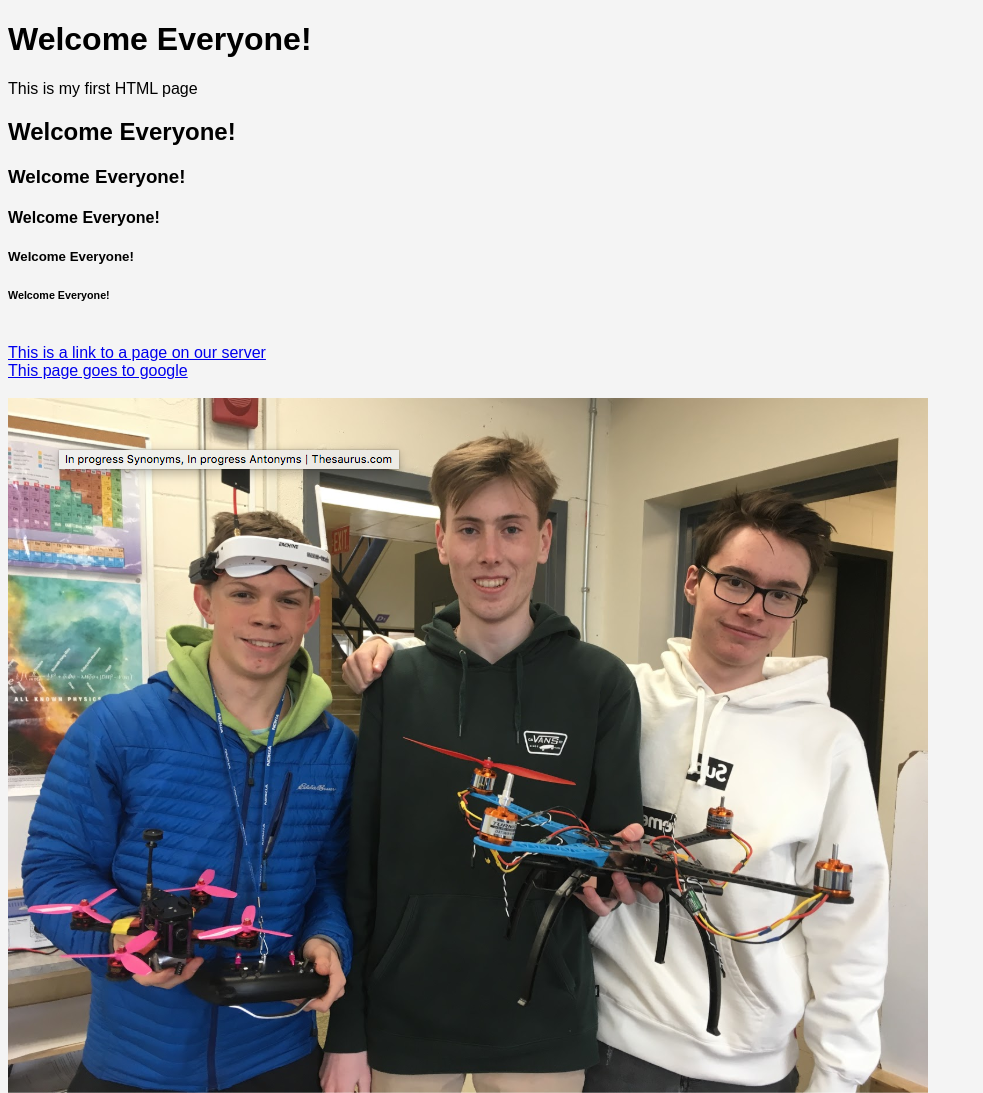
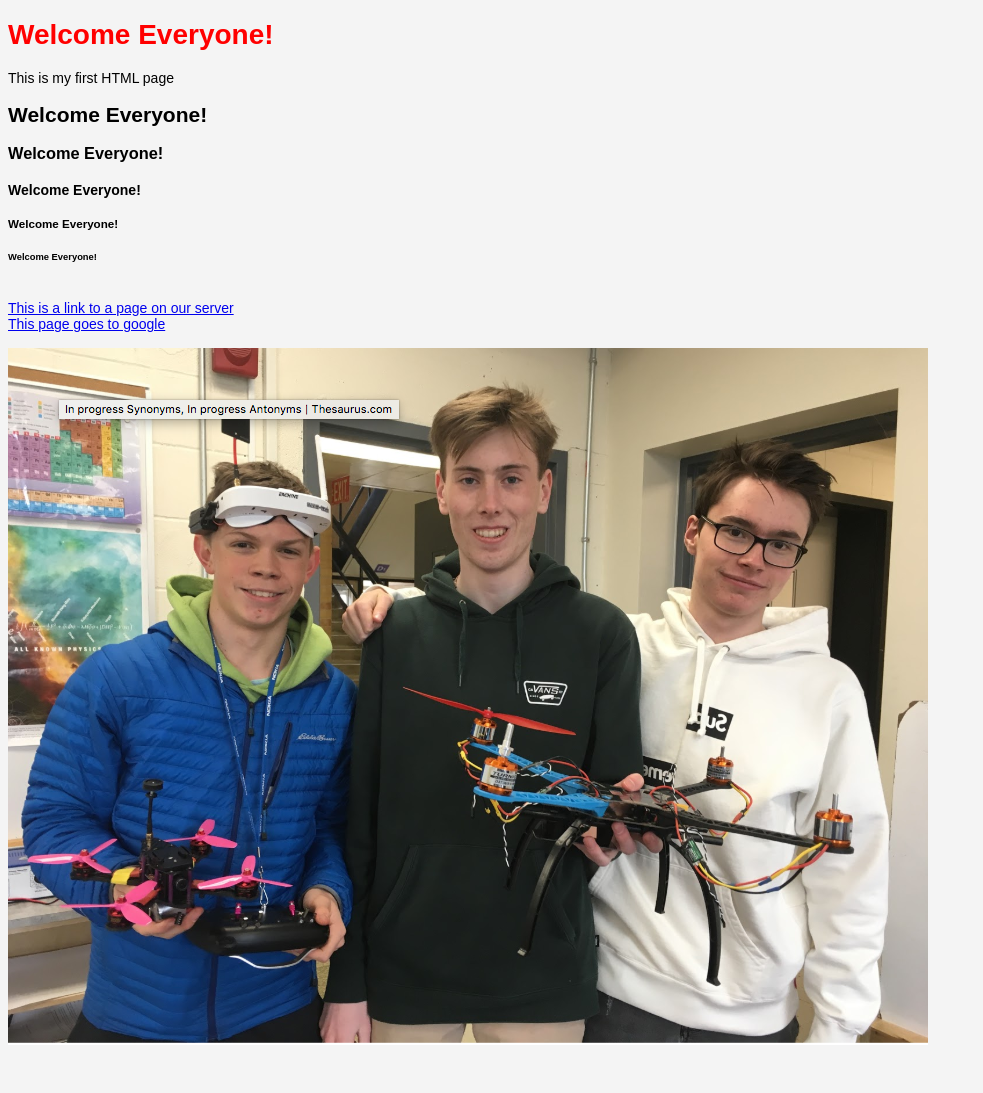
Before and after one commit to ayushbh2020/HTML, a plain HTML site: page Index.html in a window 1280 px wide. Shown: the whole page, without its empty margins (0-983 px from the left). After the commit the page ends 1056 px from the top, so only its background shows below. Drawn offline with Linux system fonts and the light colour scheme.

Commit message:
changed font

```diff
--- a/CSS/style.css
+++ b/CSS/style.css
@@ -1,4 +1,8 @@
 body{
 	background-color:#f4f4f4;
 	font-family:arial;
+	font-size:14px;
 }
+h1{
+	color: red;
+}
```
